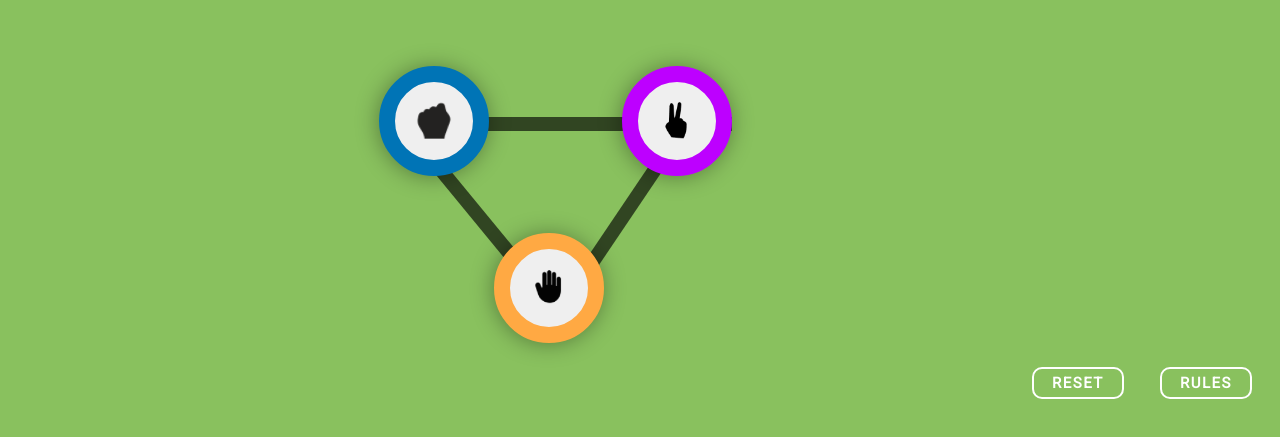
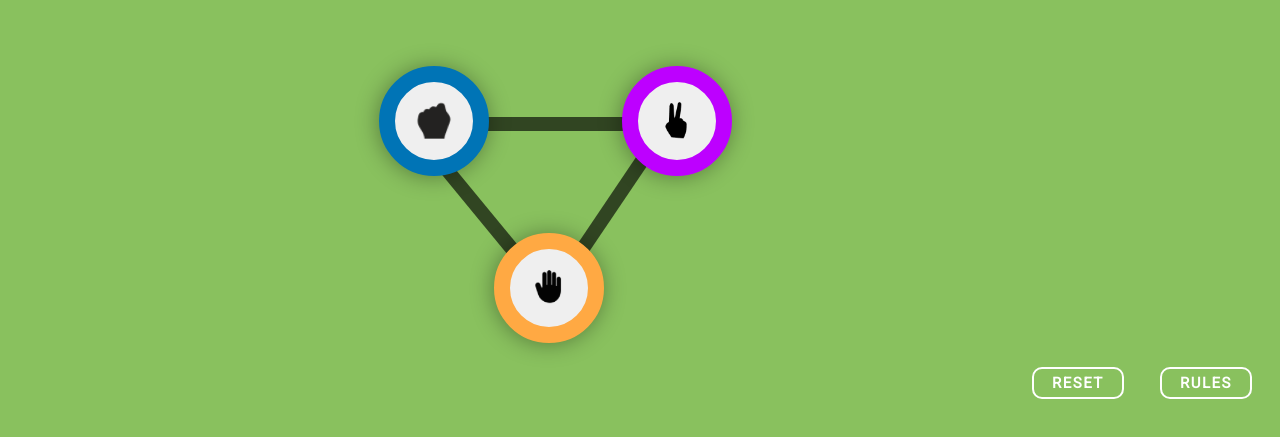
Before and after one commit to adi162anup/Cuvette-ModuleTest-1, a plain HTML site: page index.html in a window 1280 px wide. Shown: the part 191-628 px from the top of the page. Drawn offline with Linux system fonts and the light colour scheme; a web font is replaced by a local one.

Commit message:
Dimension Update

```diff
--- a/style.css
+++ b/style.css
@@ -154,7 +154,7 @@ body{
     position: absolute;
     margin-left: 35.5%;
     margin-top: 11%;
-    width: 20%;
+    width: 15%;
     height: 0%;
     border: 7px solid rgba(0, 0, 0, 0.64);
     z-index: -1;
@@ -162,9 +162,9 @@ body{
 
 #line2{
     position: absolute;
-    margin-left: 31.5%;
+    margin-left: 30.5%;
     margin-top:18.5%;
-    width:10%;
+    width:13%;
     height: 0%;
     border: 7px solid rgba(0, 0, 0, 0.64);
     transform: rotate(50.58deg);
@@ -174,8 +174,8 @@ body{
 #line3{
     position: absolute;
     margin-top:17.5%;
-    margin-left: 43%;
-    width:10%;
+    margin-left: 40%;
+    width:13%;
     height: 0%;
     border: 7px solid rgba(0, 0, 0, 0.64);
     transform: rotate(124deg);
```
Also changed, not shown: win.css (+4 -4 lines).
